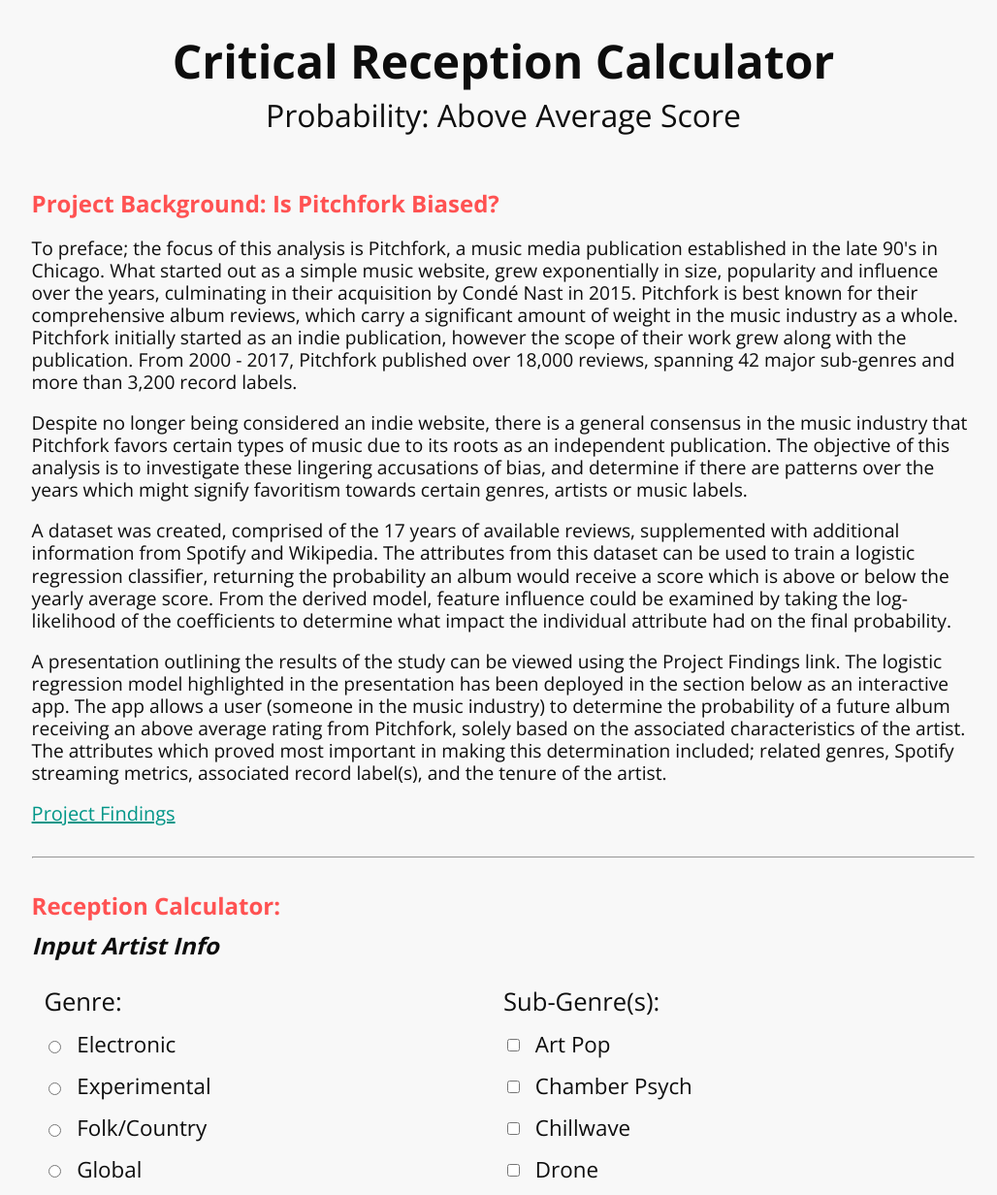
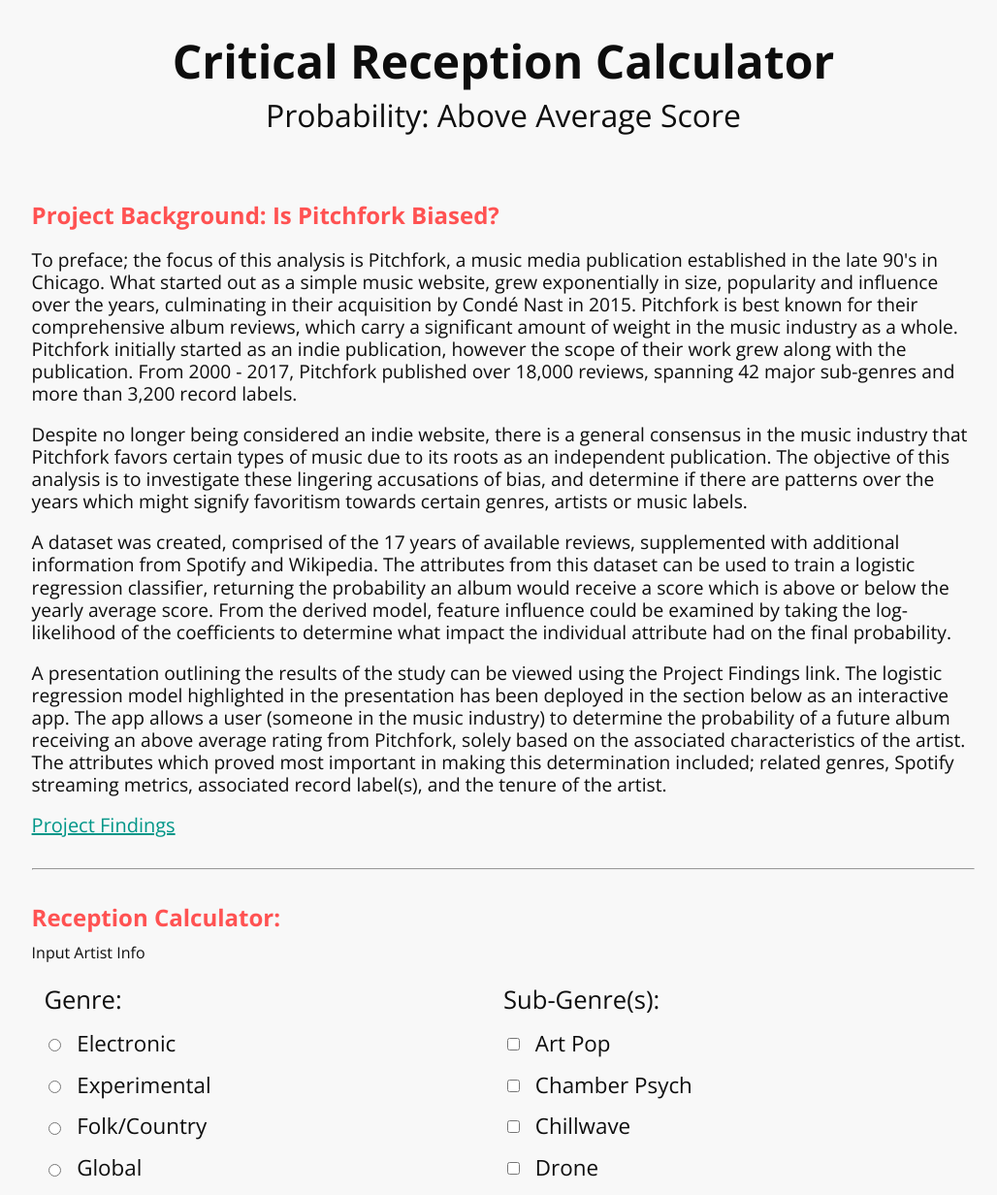
Before and after one commit to whitehdt/Pitchfork_App, a Flask app: page /artist_info in a window 1280 px wide. Shown: the part 324-1556 px from the top of the page at 97% size, without its empty margins (121-1149 px from the left). Run offline with Flask 2, Linux system fonts and the light colour scheme; parts of the project's set-up code (start-up, migrations or seed data) failed here and were passed over.

Commit message:
add line break

```diff
--- a/static/style_artist.css
+++ b/static/style_artist.css
@@ -121,12 +121,14 @@
   font-size: 1.5rem;
   font-weight: 700;
   margin-bottom: .75rem;
-  margin-top: 0;
+  margin-top: .75rem;
 }
 
 h4 {
   font-size: 1rem;
+  font-weight: 100;
   margin-bottom: .5rem;
+  margin-top: .5rem;
 }
 
 
--- a/templates/artist_info_LR.html
+++ b/templates/artist_info_LR.html
@@ -37,7 +37,8 @@
 
 		  <hr>
 
-			<h3 style="color: #ff5252;">Reception Calculator: </h3><h3><i>Input Artist Info</i></h3>
+			<h3 style="color: #ff5252;">Reception Calculator: </h3>
+      <h4>Input Artist Info</h4>
 
 			<form id="artistinfoform" method="post" action="artist_info" >
 
```
